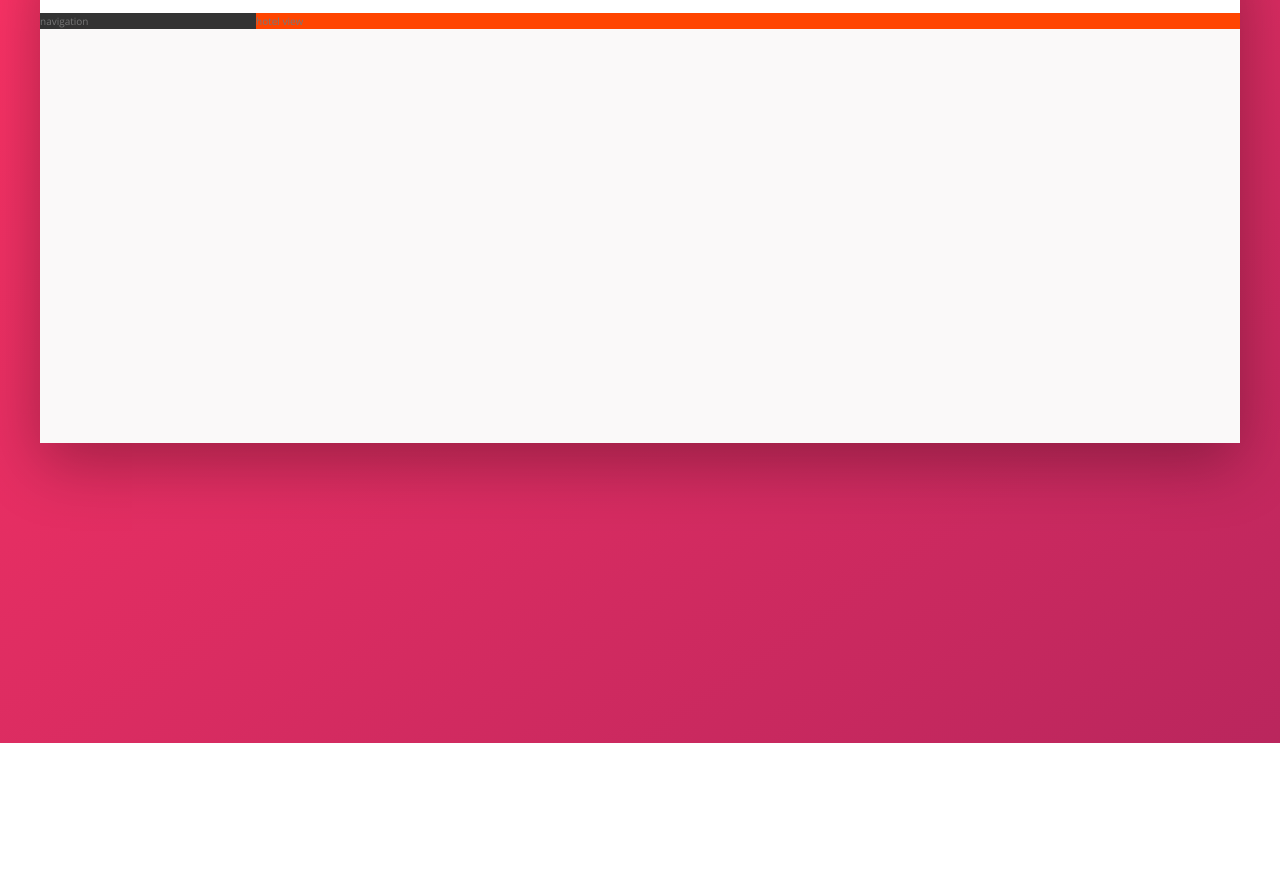
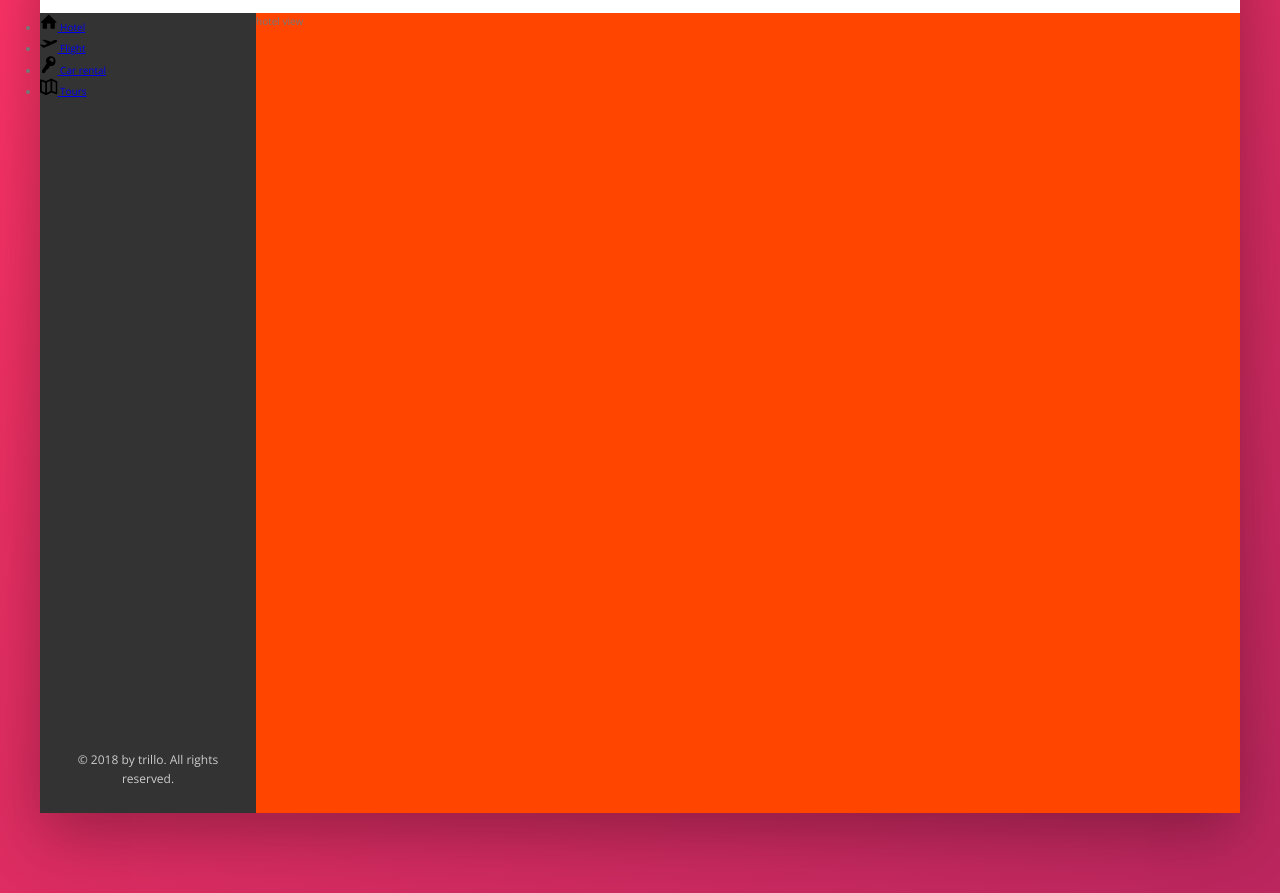
Before and after one commit to ArtemRakov/trillo, a website: page index.html in a window 1280 px wide. Shown: the part 137-1030 px from the top of the page. Before the commit the page ends 880 px from the top, so only its background shows below. Drawn offline with nearby package versions, Linux system fonts and the light colour scheme.

Commit message:
added sidenav bar

```diff
--- a/index.html
+++ b/index.html
@@ -49,8 +49,47 @@
 
             <div class="content">
                 <nav class="sidebar">
-                    navigation
+                    <ul class="side-nav">
+                        <li class="side-nav__item">
+                            <a href="#" class="side-nav__link">
+                                <svg class="side-nav__icon">
+                                    <use xlink:href="img/sprite.svg#icon-home"></use>
+                                </svg>
+                                <span>Hotel</span>
+                            </a>
+                        </li>
+                        <li class="side-nav__item">
+                            <a href="#" class="side-nav__link">
+                                <svg class="side-nav__icon">
+                                    <use xlink:href="img/sprite.svg#icon-aircraft-take-off"></use>
+                                </svg>
+                                <span>Flight</span>
+                            </a>
+                        </li>
+                        <li class="side-nav__item">
+                            <a href="#" class="side-nav__link">
+                                <svg class="side-nav__icon">
+                                    <use xlink:href="img/sprite.svg#icon-key"></use>
+                                </svg>
+                                <span>Car rental</span>
+                            </a>
+                        </li>
+                        <li class="side-nav__item">
+                            <a href="#" class="side-nav__link">
+                                <svg class="side-nav__icon">
+                                    <use xlink:href="img/sprite.svg#icon-map"></use>
+                                </svg>
+                                <span>Tours</span>
+                            </a>
+                        </li>
+                    </ul>
+
+                    <div class="legal">
+                        &copy; 2018 by trillo. All rights reserved.
+                    </div>
                 </nav>
+
+
 
                 <main class="hotel-view">
                     hotel view
--- a/sass/_components.scss
+++ b/sass/_components.scss
@@ -118,3 +118,29 @@
     }
 
 }
+
+
+// SIDENAV
+
+.side-nav {
+
+    &__item {
+
+    }
+
+    &__link {
+
+    }
+
+    &__icon {
+        width: 1.75rem;
+        height: 1.75rem;
+    }
+}
+
+.legal {
+    font-size: 1.2rem;
+    color: var(--color-grey-light-4);
+    text-align: center;
+    padding: 2.5rem;
+}
--- a/sass/_layout.scss
+++ b/sass/_layout.scss
@@ -26,6 +26,10 @@
     background-color: var(--color-grey-dark-1);
 
     flex: 0 0 18%;
+
+    display: flex;
+    flex-direction: column;
+    justify-content: space-between;
 }
 
 .hotel-view {
@@ -33,4 +37,5 @@
     background-color: orangered;
     flex: 1;
 
+    height: 80rem;
 }
```
Also changed, not shown: css/style.css.
